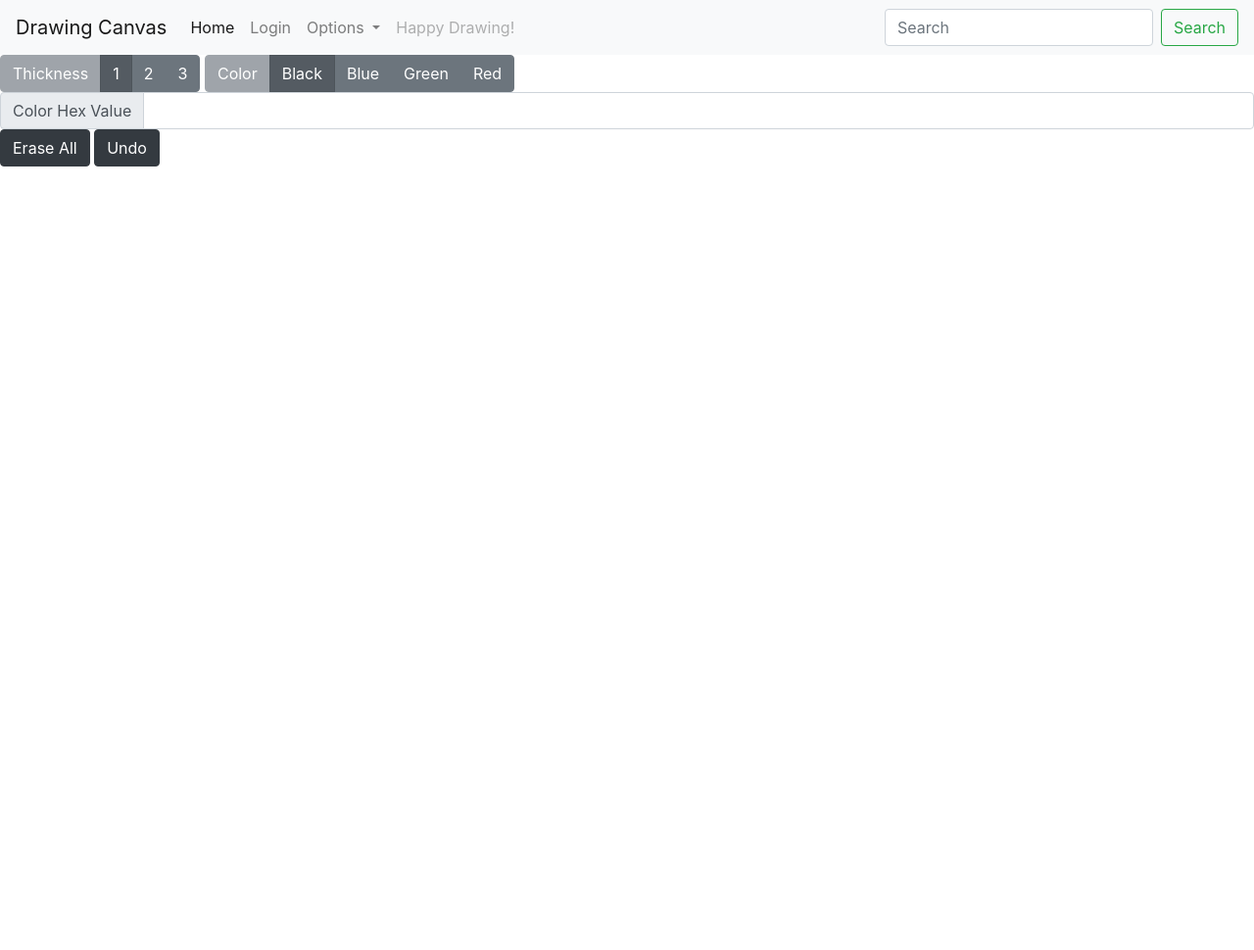
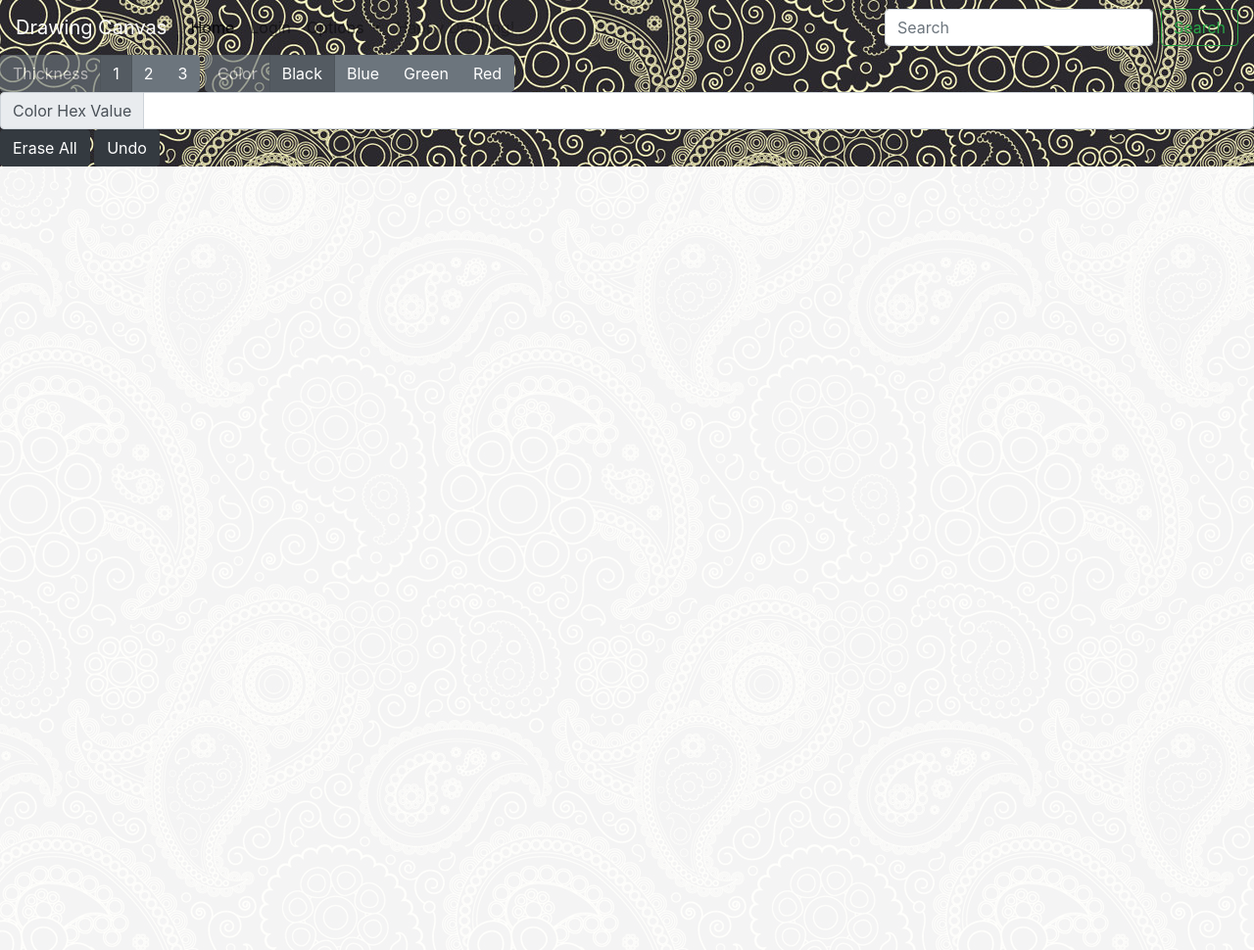
Before and after one commit to shashwatkathuria/Drawing-Canvas, a Django app: page / in a window 1280 px wide. Shown: the whole page at 98% size. Run offline with Django 3.2, Linux system fonts and the light colour scheme; some libraries are stand-ins or nearby versions.

Commit message:
Navbar and background image slightly modified.More to be done.

```diff
--- a/DrawingCanvas/MainCanvas/templates/MainCanvas/index.html
+++ b/DrawingCanvas/MainCanvas/templates/MainCanvas/index.html
@@ -13,10 +13,10 @@
         <script src="{% static 'MainCanvas/javascript/draw.js' %}" ></script>
         <title>Drawing Canvas</title>
     </head>
-    <body>
+    <body background="{% static 'MainCanvas/images/01.jpg' %}" style="background-size: auto auto;">
 
-        <nav class="navbar navbar-expand-lg navbar-light bg-light">
-            <a class="navbar-brand" href="#">Drawing Canvas</a>
+        <nav class="navbar navbar-expand-lg navbar-light bg-transparent">
+            <a class="navbar-brand" style="color:white" href="#">Drawing Canvas</a>
             <button class="navbar-toggler" type="button" data-toggle="collapse" data-target="#navbarSupportedContent" aria-controls="navbarSupportedContent" aria-expanded="false" aria-label="Toggle navigation">
                 <span class="navbar-toggler-icon"></span>
             </button>
@@ -94,7 +94,7 @@
           <button type="button" id="undoButton" class="btn btn-dark">Undo</button>
       </div>
 
-        <svg id="canvas"></svg>
+        <svg id="canvas" style="background:rgba(255,255,255,0.95)"></svg>
 
         <!-- Optional JavaScript -->
         <!-- jQuery first, then Popper.js, then Bootstrap JS -->
```
